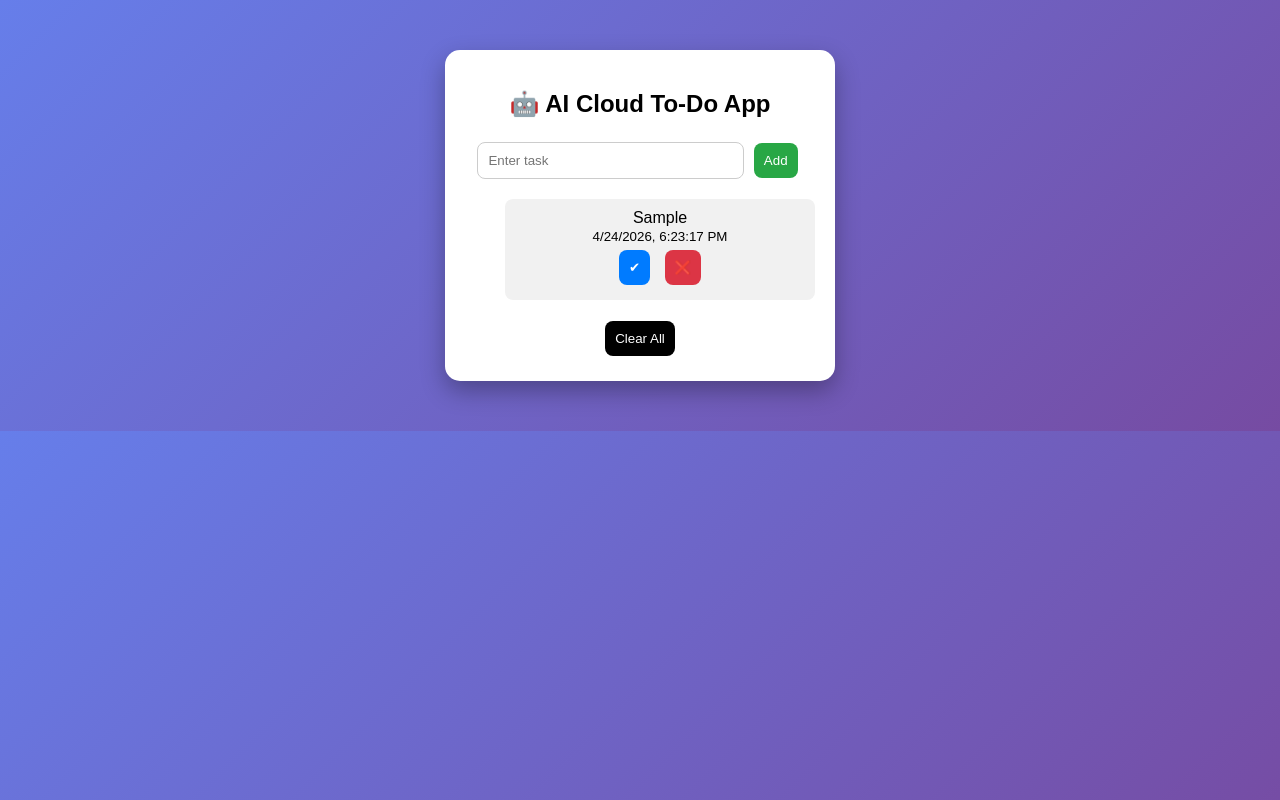
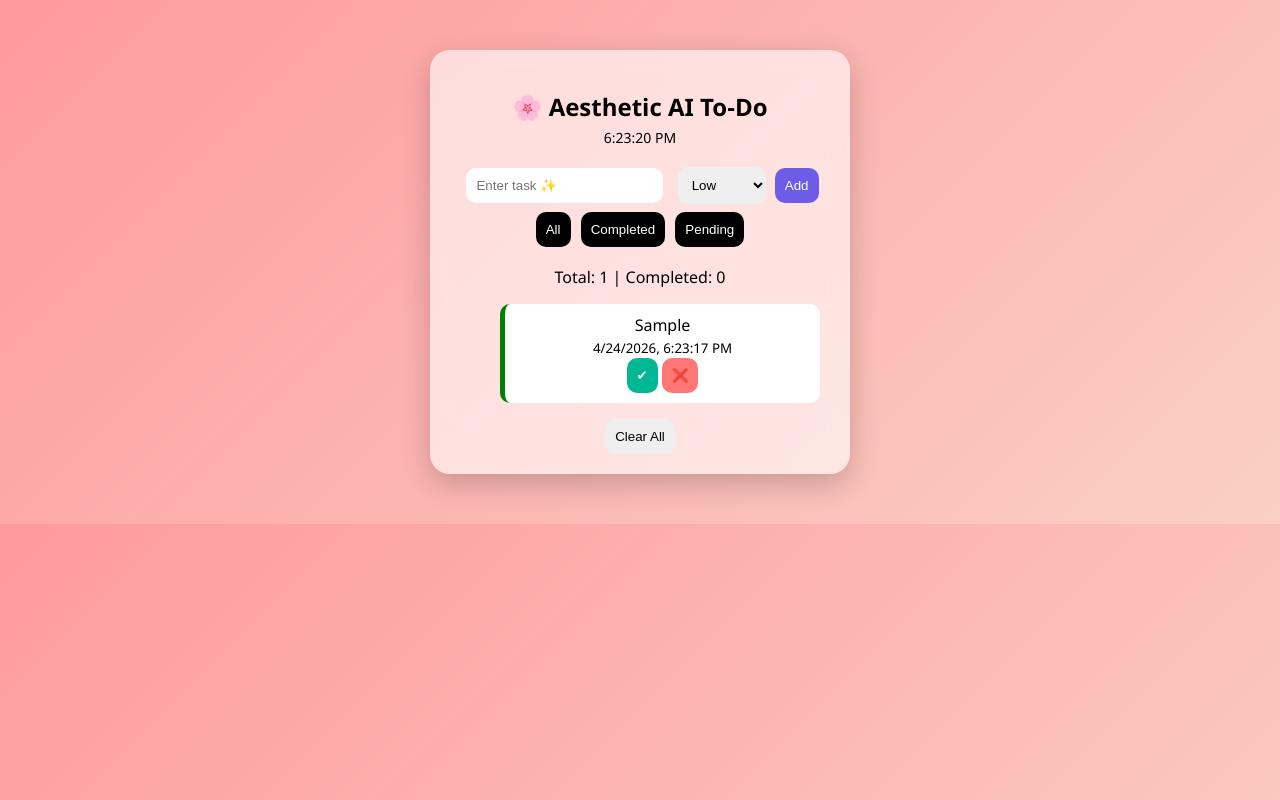
Before and after one commit to 23ai06-alt/cloud-todo-app, a plain HTML site: page index.html in a window 1280 px wide. Both pictures are taken after typing "Sample" into the empty fields and a click on the button "Add". Drawn offline with Linux system fonts and the light colour scheme.

Commit message:
Update index.html

```diff
--- a/index.html
+++ b/index.html
@@ -1,56 +1,73 @@
 <!DOCTYPE html>
 <html>
 <head>
-    <title>AI Cloud To-Do</title>
+    <title>Aesthetic AI To-Do</title>
+
     <style>
         body {
-            font-family: Arial;
-            background: linear-gradient(135deg, #667eea, #764ba2);
-            color: white;
+            font-family: 'Segoe UI';
+            background: linear-gradient(135deg, #ff9a9e, #fad0c4);
             text-align: center;
         }
 
         .container {
-            background: white;
-            color: black;
-            width: 350px;
+            width: 380px;
             margin: 50px auto;
+            background: rgba(255,255,255,0.6);
+            backdrop-filter: blur(10px);
             padding: 20px;
-            border-radius: 15px;
-            box-shadow: 0 10px 25px rgba(0,0,0,0.3);
+            border-radius: 20px;
+            box-shadow: 0 10px 30px rgba(0,0,0,0.2);
         }
 
-        input {
+        h2 {
+            margin-bottom: 5px;
+        }
+
+        #clock {
+            font-size: 14px;
+            margin-bottom: 15px;
+        }
+
+        input, select {
             padding: 10px;
-            width: 70%;
-            border-radius: 8px;
-            border: 1px solid #ccc;
+            border-radius: 10px;
+            border: none;
+            margin: 5px;
         }
 
         button {
             padding: 10px;
-            margin: 5px;
             border: none;
-            border-radius: 8px;
+            border-radius: 10px;
             cursor: pointer;
         }
 
-        .add { background: #28a745; color: white; }
-        .delete { background: #dc3545; color: white; }
-        .done { background: #007bff; color: white; }
-        .clear { background: black; color: white; }
+        .add { background: #6c5ce7; color: white; }
+        .delete { background: #ff7675; color: white; }
+        .done { background: #00b894; color: white; }
 
         li {
             list-style: none;
-            margin: 10px 0;
+            margin: 10px;
             padding: 10px;
-            background: #f1f1f1;
-            border-radius: 8px;
+            border-radius: 10px;
+            background: white;
         }
 
         .completed {
             text-decoration: line-through;
             color: gray;
+        }
+
+        .high { border-left: 5px solid red; }
+        .medium { border-left: 5px solid orange; }
+        .low { border-left: 5px solid green; }
+
+        .filters button {
+            margin: 3px;
+            background: black;
+            color: white;
         }
     </style>
 </head>
@@ -58,18 +75,34 @@
 <body>
 
 <div class="container">
-    <h2>🤖 AI Cloud To-Do App</h2>
+    <h2>🌸 Aesthetic AI To-Do</h2>
+    <div id="clock"></div>
 
-    <input id="task" placeholder="Enter task">
+    <input id="task" placeholder="Enter task ✨">
+    <select id="priority">
+        <option value="low">Low</option>
+        <option value="medium">Medium</option>
+        <option value="high">High</option>
+    </select>
+
     <button class="add" onclick="add()">Add</button>
+
+    <div class="filters">
+        <button onclick="filterTasks('all')">All</button>
+        <button onclick="filterTasks('done')">Completed</button>
+        <button onclick="filterTasks('pending')">Pending</button>
+    </div>
+
+    <p id="count"></p>
 
     <ul id="list"></ul>
 
-    <button class="clear" onclick="clearAll()">Clear All</button>
+    <button onclick="clearAll()">Clear All</button>
 </div>
 
 <script>
 let todos = JSON.parse(localStorage.getItem("todos")) || [];
+let currentFilter = "all";
 
 function save() {
     localStorage.setItem("todos", JSON.stringify(todos));
@@ -79,13 +112,22 @@ function load() {
     let list = document.getElementById("list");
     list.innerHTML = "";
 
-    todos.forEach((t, i) => {
+    let filtered = todos.filter(t => {
+        if(currentFilter === "done") return t.done;
+        if(currentFilter === "pending") return !t.done;
+        return true;
+    });
+
+    filtered.forEach((t, i) => {
         let li = document.createElement("li");
+        li.className = t.priority;
 
         li.innerHTML = `
             <span class="${t.done ? 'completed' : ''}">
-                ${t.text} <br><small>${t.time}</small>
+                ${t.text}
             </span>
+            <br>
+            <small>${t.time}</small>
             <br>
             <button class="done" onclick="toggle(${i})">✔</button>
             <button class="delete" onclick="del(${i})">❌</button>
@@ -93,16 +135,23 @@ function load() {
 
         list.appendChild(li);
     });
+
+    document.getElementById("count").innerText =
+        "Total: " + todos.length + " | Completed: " + todos.filter(t=>t.done).length;
 }
 
 function add() {
-    let task = document.getElementById("task").value;
+    let text = document.getElementById("task").value;
+    let priority = document.getElementById("priority").value;
 
-    if(task.trim() === "") return;
+    if(text.trim() === "") return;
 
-    let time = new Date().toLocaleString();
-
-    todos.push({ text: task, done: false, time: time });
+    todos.push({
+        text,
+        done: false,
+        time: new Date().toLocaleString(),
+        priority
+    });
 
     save();
     load();
@@ -128,6 +177,18 @@ function clearAll() {
     load();
 }
 
+function filterTasks(type) {
+    currentFilter = type;
+    load();
+}
+
+function updateClock() {
+    document.getElementById("clock").innerText =
+        new Date().toLocaleTimeString();
+}
+
+setInterval(updateClock, 1000);
+
 load();
 </script>
 
```
